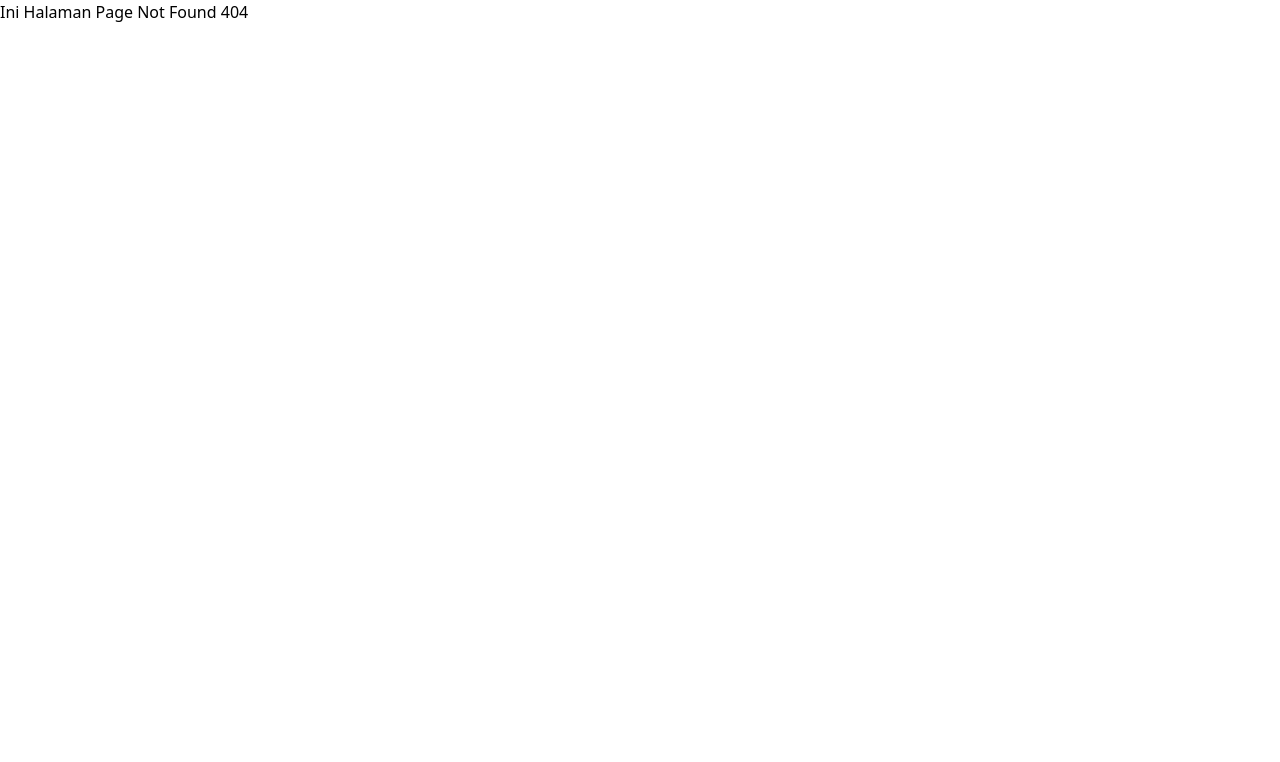
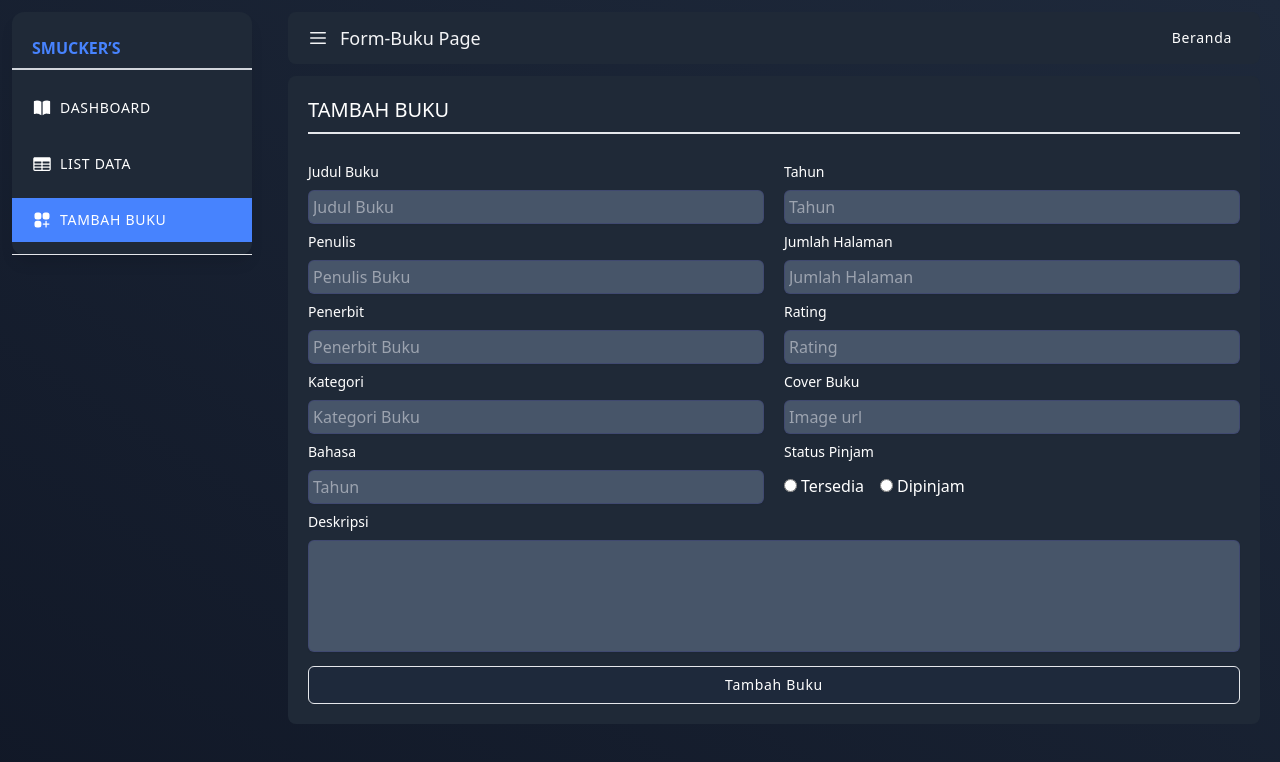
Before and after one commit to auzanxp/smuckers-project, a React (Vite) app: page /form-buku in a window 1280 px wide. Before the commit this address had no page. Shown: the top 762 px of the page. Built offline with nearby package versions, Linux system fonts and the light colour scheme; the HTML template or start-up script is replaced by a standard one.

Commit message:
feat/auzan: slicing page form book

```diff
--- a/src/components/dashboard/Sidebar.jsx
+++ b/src/components/dashboard/Sidebar.jsx
@@ -1,6 +1,6 @@
 import React from 'react';
 
-import { TableCellsIcon, BookOpenIcon } from '@heroicons/react/24/solid';
+import { TableCellsIcon, BookOpenIcon, SquaresPlusIcon } from '@heroicons/react/24/solid';
 import { useLocation } from 'react-router-dom';
 import Brand from '../Brand';
 import SideNavLink from '../elements/SideNavLink';
@@ -21,10 +21,16 @@ export default function Sidebar() {
           icon={<BookOpenIcon />}
         />
         <SideNavLink
-          href='/listdata'
-          name='list'
-          active={locationPath === '/listdata' && true}
+          href='/list-data'
+          name='list Data'
+          active={locationPath === '/list-data' && true}
           icon={<TableCellsIcon />}
+        />
+        <SideNavLink
+          href='/form-buku'
+          name='Tambah Buku'
+          active={locationPath === '/form-buku' && true}
+          icon={<SquaresPlusIcon className='w-5 h-5' />}
         />
       </div>
     </>
--- a/src/components/elements/Label.jsx
+++ b/src/components/elements/Label.jsx
@@ -4,7 +4,7 @@ export default function Label(className, props) {
   return (
     <label
       {...props}
-      className={`${className}block mb-2 text-sm font-medium text-white bg-gray-700`}
+      className={`${className} block mb-2 text-sm font-medium text-white bg-gray-700`}
     >
       {props.children}
     </label>
--- /dev/null
+++ b/src/components/elements/TextArea.jsx
@@ -0,0 +1,10 @@
+import React from 'react';
+
+export default function TextArea(props) {
+  return (
+    <textarea
+      {...props}
+      className='resize-none border text-white font-normal bg-slate-600 border-indigo-900/30 rounded-md focus:outline-none antialiased focus:ring focus:ring-indigo-200 focus:border-indigo-500 transition duration-200 shadow-sm w-full h-28 py-2 px-2 text-sm'
+    ></textarea>
+  );
+}
--- /dev/null
+++ b/src/pages/dashboard/AddBook.jsx
@@ -0,0 +1,225 @@
+import { useState } from 'react';
+import { useParams } from 'react-router-dom';
+import Button from '../../components/elements/Button';
+import Input from '../../components/elements/Input';
+import Label from '../../components/elements/Label';
+import TextArea from '../../components/elements/TextArea';
+
+const initState = {
+  title: '',
+  author: '',
+  publisher: '',
+  year: 'integer',
+  isbn: '',
+  language: '',
+  page: '',
+  length: '',
+  weigth: '',
+  width: '',
+  cover: '',
+  description: '',
+  category: '',
+  rating: '',
+};
+
+export default function AddBook() {
+  const [input, setInput] = useState(initState);
+  const { Id } = useParams();
+
+  const handleInput = (e) => {
+    let { value, name, type } = e.target;
+
+    if (type === 'radio') {
+      setInput({ ...input, [name]: parseInt(value) });
+    } else {
+      setInput({ ...input, [name]: value });
+    }
+  };
+
+  return (
+    <div>
+      <h1 className='text-xl font-medium uppercase mb-7 border-b-2 text-white py-2'>
+        {Id === undefined ? 'Tambah Buku' : 'Update Buku'}
+      </h1>
+      <form>
+        <div className='grid grid-cols-2 gap-5'>
+          <div>
+            <div className='mb-2'>
+              <label className='block mb-2 text-sm font-medium text-white'>
+                Judul Buku
+              </label>
+              <Input
+                required
+                type='text'
+                className='rounded-md p-1'
+                name='title'
+                value={input.title}
+                onChange={handleInput}
+                placeholder='Judul Buku'
+              />
+            </div>
+            <div className='mb-2'>
+              <label className='block mb-2 text-sm font-medium text-white'>
+                Penulis
+              </label>
+              <Input
+                required
+                type='text'
+                className='rounded-md p-1'
+                name='author'
+                value={input.author}
+                onChange={handleInput}
+                placeholder='Penulis Buku'
+              />
+            </div>
+            <div className='mb-2'>
+              <label className='block mb-2 text-sm font-medium text-white'>
+                Penerbit
+              </label>
+              <Input
+                required
+                type='text'
+                className='rounded-md p-1'
+                name='publisher'
+                value={input.publisher}
+                onChange={handleInput}
+                placeholder='Penerbit Buku'
+              />
+            </div>
+            <div className='mb-2'>
+              <label className='block mb-2 text-sm font-medium text-white'>
+                Kategori
+              </label>
+              <Input
+                required
+                type='text'
+                className='rounded-md p-1'
+                name='category'
+                value={input.category}
+                onChange={handleInput}
+                placeholder='Kategori Buku'
+              />
+            </div>
+            <div className='mb-2'>
+              <label className='block mb-2 text-sm font-medium text-white'>
+                Bahasa
+              </label>
+              <Input
+                required
+                type='text'
+                className='rounded-md p-1'
+                name='language'
+                value={input.language}
+                onChange={handleInput}
+                placeholder='Tahun'
+              />
+            </div>
+          </div>
+          <div>
+            <div className='mb-2'>
+              <label className='block mb-2 text-sm font-medium text-white'>
+                Tahun
+              </label>
+              <Input
+                required
+                type='number'
+                className='rounded-md p-1'
+                name='year'
+                value={input.year}
+                onChange={handleInput}
+                placeholder='Tahun'
+              />
+            </div>
+            <div className='mb-2'>
+              <label className='block mb-2 text-sm font-medium text-white'>
+                Jumlah Halaman
+              </label>
+              <Input
+                required
+                type='number'
+                className='rounded-md p-1'
+                name='page'
+                value={input.page}
+                onChange={handleInput}
+                placeholder='Jumlah Halaman'
+              />
+            </div>
+            <div className='mb-2'>
+              <label className='block mb-2 text-sm font-medium text-white'>
+                Rating
+              </label>
+              <Input
+                required
+                type='number'
+                className='rounded-md p-1'
+                name='rating'
+                value={input.rating}
+                onChange={handleInput}
+                placeholder='Rating'
+              />
+            </div>
+            <div className='mb-2'>
+              <label className='block mb-2 text-sm font-medium text-white'>
+                Cover Buku
+              </label>
+              <Input
+                required
+                type='text'
+                className='rounded-md p-1'
+                name='cover'
+                value={input.cover}
+                onChange={handleInput}
+                placeholder='Image url'
+              />
+            </div>
+            <div className='mb-2'>
+              <label className='block mb-3 text-sm font-medium text-white'>
+                Status Pinjam
+              </label>
+              <input
+                type='radio'
+                name='job_status'
+                id='open'
+                value={1}
+                checked={input.job_status === 1 && true}
+                onChange={handleInput}
+                className='mr-1'
+              />
+              <label htmlFor='open' className='mr-4 text-white'>
+                Tersedia
+              </label>
+              <input
+                type='radio'
+                name='job_status'
+                id='close'
+                value={0}
+                checked={input.job_status === 0 && true}
+                onChange={handleInput}
+                className='mr-1'
+              />
+              <label htmlFor='close' className='text-white'>
+                Dipinjam
+              </label>
+            </div>
+          </div>
+        </div>
+        <div className='mb-2'>
+          <label className='block mb-2 text-sm font-medium text-white'>
+            Deskripsi
+          </label>
+          <TextArea
+            name='description'
+            value={input.description}
+            onChange={handleInput}
+            required
+          />
+        </div>
+        <div className='mb-2'>
+          <Button isBlock isLarge>
+            {Id === undefined ? 'Tambah Buku' : 'Update Buku'}
+          </Button>
+        </div>
+      </form>
+    </div>
+  );
+}
--- a/src/routes/AppRoutes.jsx
+++ b/src/routes/AppRoutes.jsx
@@ -2,6 +2,7 @@ import { Route, Routes } from 'react-router-dom';
 import Layout from '../components/dashboard/Layout';
 import BookDetail from '../pages/BookDetail';
 import BookList from '../pages/BookList';
+import AddBook from '../pages/dashboard/AddBook';
 import Dashboard from '../pages/dashboard/Dashboard';
 import ListData from '../pages/dashboard/ListData';
 import Home from '../pages/Home';
@@ -24,10 +25,26 @@ export default function AppRoutes() {
         }
       />
       <Route
-        path='/listdata'
+        path='/list-data'
         element={
           <Layout>
             <ListData />
+          </Layout>
+        }
+      />
+      <Route
+        path='/form-buku'
+        element={
+          <Layout>
+            <AddBook />
+          </Layout>
+        }
+      />
+      <Route
+        path='/form-buku/:id'
+        element={
+          <Layout>
+            <AddBook />
           </Layout>
         }
       />
```
